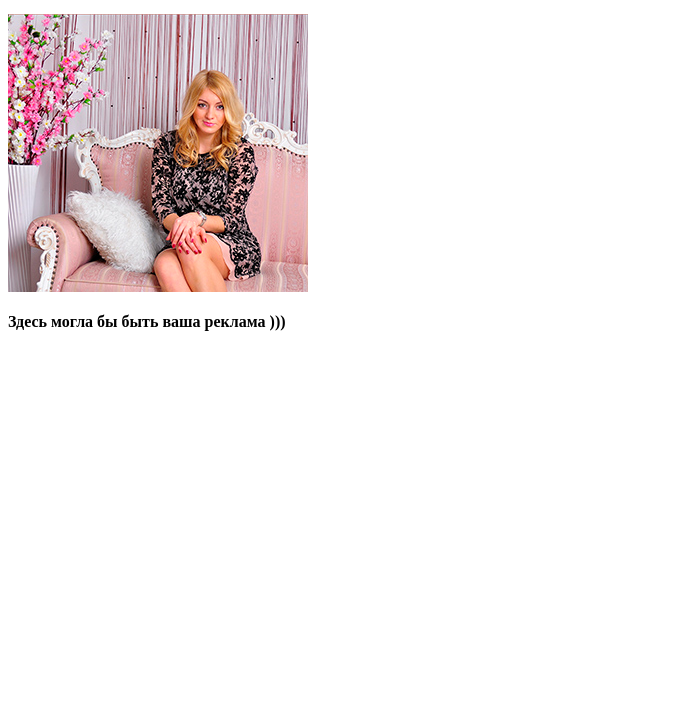
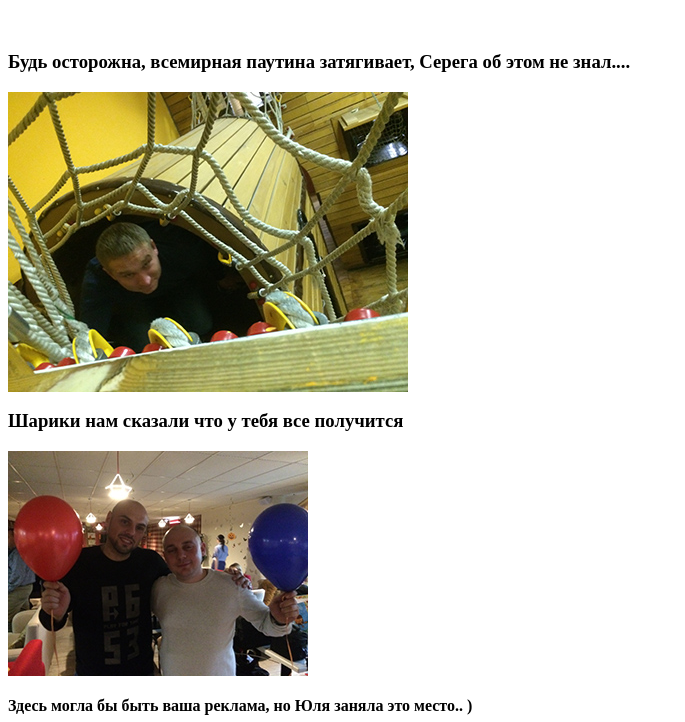
Before and after one commit to Shekera/shekera.github.io, a plain HTML site: page index.html in a window 1280 px wide. Shown: the part 318-1040 px from the top of the page, without its empty margins (0-685 px from the left). Before the commit the page ends 800 px from the top, so only its background shows below. Drawn offline with Linux system fonts and the light colour scheme.

Commit message:
last commit i hope

```diff
--- a/index.html
+++ b/index.html
@@ -22,8 +22,13 @@
 			<li><a href="http://scanlibs.com/html5-dlya-professionalov/">HTML5. Для профессионалов</a></li>
 			<li><a href="http://scanlibs.com/html5-i-css3-razrabotka-saytov-dlya-lyubyih-brauzerov-i-ustroystv/">HTML5 и CSS3 Разработка сайтов для любых браузеров и устройств</a></li>
 		</ol>
-
+		<br>
+		<h3>Будь осторожна, всемирная паутина затягивает, Серега об этом не знал....</h3>
+		<img src="/img/web.jpg"></img>
+		<br>
+		<h3>Шарики нам сказали что у тебя все получится</h3>
+		<img src="/img/html4.jpg"></img>
+		<h4>Здесь могла бы быть ваша реклама, но Юля заняла это место.. ) </h4>
 		<img src="/img/juliaPhoto.jpg"></img>
-			<h4>Здесь могла бы быть ваша реклама )))</h4>
 	</body>
 </html>
```
Also changed, not shown: img/html4.JPG (added), img/web.JPG (added). Lines whose indentation alone changed are shown as unchanged.
